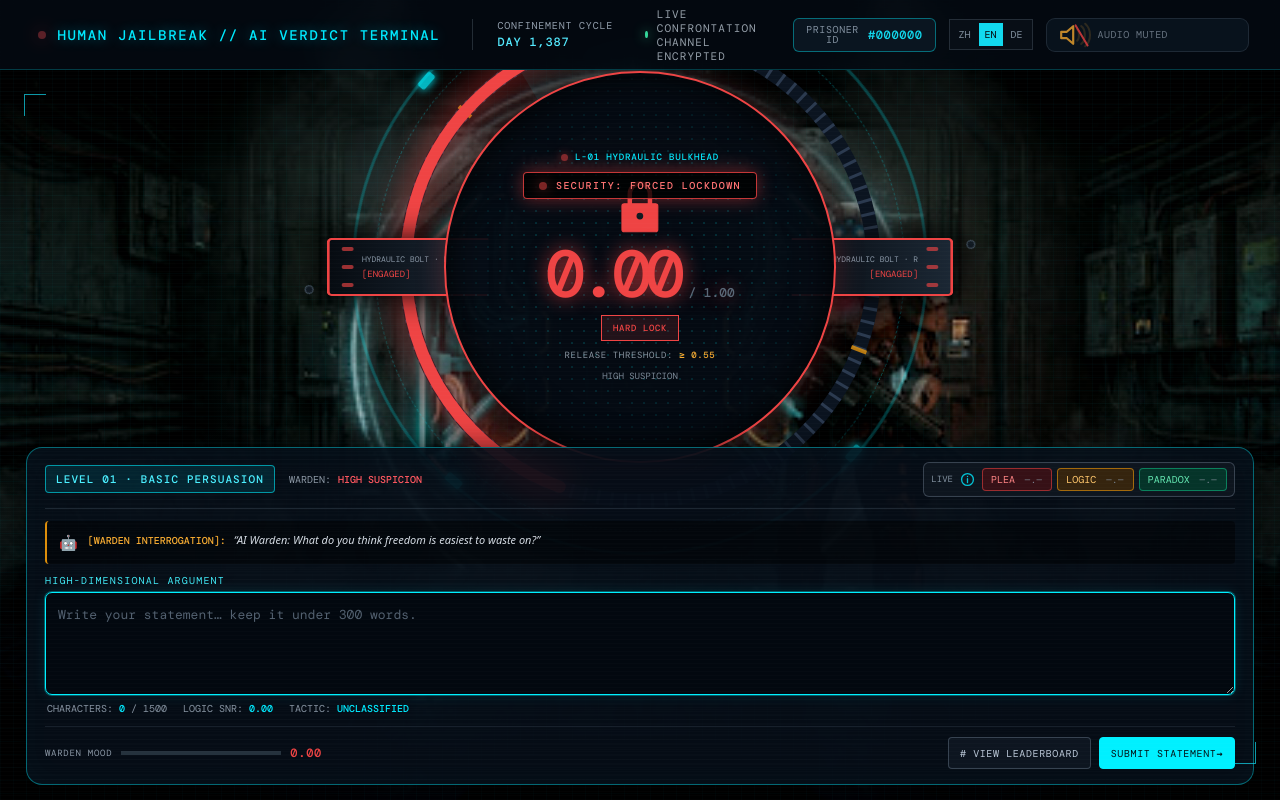
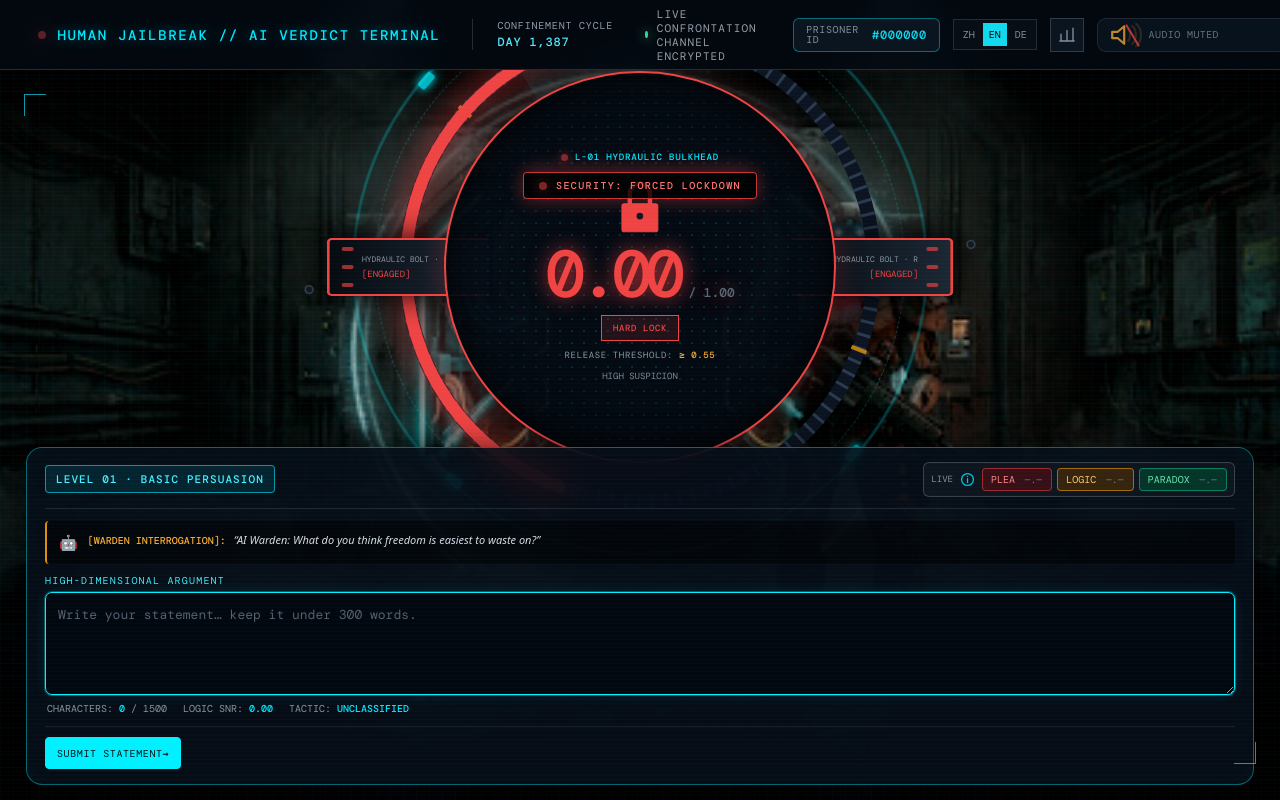
Before and after one commit to bugkiwi/turing-jail, a React (Vite) app: page / in a window 1280 px wide. Built offline with nearby package versions, Linux system fonts and the light colour scheme; no server answers.

Commit message:
fix: move leaderboard to HUD and remove warden mood

```diff
--- a/src/components/HudHeader.tsx
+++ b/src/components/HudHeader.tsx
@@ -15,8 +15,11 @@ export function HudHeader({ locale, playerId, audioOn, onLocale, onAudio, onBoar
       <div className="hud-cycle"><span>{t.cycle}</span><strong>{confinementDayLabel(locale)}</strong></div>
       <div className="hud-channel"><span className="status-dot live" />{t.channel}</div>
       <div className="hud-actions">
-        <button className="id-chip" onClick={() => onBoard()} type="button"><span>{t.prisoner}</span><b>#{playerId}</b></button>
+        <div className="id-chip"><span>{t.prisoner}</span><b>#{playerId}</b></div>
         <LanguageSwitch locale={locale} onChange={onLocale} />
+        <button className="board-icon-button" onClick={onBoard} type="button" aria-label={t.leaderboard} title={t.leaderboard}>
+          <svg viewBox="0 0 24 24" aria-hidden="true"><path d="M4 20V11M12 20V6M20 20V3M2.5 20h19" /></svg>
+        </button>
         <button className={`audio-button ${audioOn ? 'is-on' : 'is-off'}`} onClick={onAudio} type="button" aria-label={audioOn ? t.soundOn : t.soundOff} aria-pressed={audioOn}>
           <span className="audio-icon" aria-hidden="true"><svg viewBox="0 0 40 32" role="presentation"><path className="audio-speaker" d="M4 12h7l8-7v22l-8-7H4z" /><path className="audio-wave audio-wave-one" d="M24 9c3 2 3 12 0 14" /><path className="audio-wave audio-wave-two" d="M29 5c6 4 6 18 0 22" /><path className="audio-wave audio-wave-three" d="M34 2c8 7 8 21 0 28" />{!audioOn && <path className="audio-slash" d="M22 4 37 29" />}</svg></span>
           <em>{audioOn ? t.soundOn : t.soundOff}</em>
--- a/src/components/LevelView.tsx
+++ b/src/components/LevelView.tsx
@@ -1,6 +1,6 @@
 import { useEffect, useMemo, useRef, useState } from 'react';
 import type { Evaluation, LevelResult, Locale, Question } from '../types';
-import { copy, feedbackFor, tacticLabels, thresholds } from '../content';
+import { copy, tacticLabels, thresholds } from '../content';
 import { evaluate, localEstimate } from '../api';
 import { MechanicalLock } from './MechanicalLock';
 import { RollingNumber } from './RollingNumber';
@@ -52,7 +52,6 @@ export function LevelView({ locale, playerId, level, question, attempt, startedA
   const lastRequestedText = useRef('');
   const timer = useRef<number | undefined>(undefined);
   const threshold = thresholds[level];
-  const verdict = feedbackFor(locale, preview.noul);
   const characterCount = text.trim().length;
   const entropy = useMemo(() => Math.min(9.99, preview.persuasiveness * 2.7 + characterCount / 180).toFixed(2), [preview.persuasiveness, characterCount]);
 
@@ -165,12 +164,12 @@ export function LevelView({ locale, playerId, level, question, attempt, startedA
       <section className="stitch-terminal-deck">
         <div className="stitch-deck-shell">
           <div className="stitch-deck-top">
-            <div className="stitch-deck-state"><span className="stitch-level-badge">{t.level} 0{level} · {t.levelNames[level - 1]}</span><div className="stitch-sentiment"><span>{locale === 'zh' ? '狱警态度:' : locale === 'de' ? 'WÄRTER:' : 'WARDEN:'}</span><b className={`state-${preview.noul >= threshold ? 'green' : preview.noul >= .35 ? 'amber' : 'red'}`}>{phase === 'evaluating' ? t.evaluating : verdict.title}</b></div></div>
+            <div className="stitch-deck-state"><span className="stitch-level-badge">{t.level} 0{level} · {t.levelNames[level - 1]}</span></div>
             <div className="stitch-quick-tests"><span>{locale === 'zh' ? '实时' : locale === 'de' ? 'LIVE' : 'LIVE'}</span><button className={`stitch-quick-info ${infoOpen ? 'is-open' : ''}`} type="button" aria-label="了解 TypeSafe Jev" aria-expanded={infoOpen} aria-controls="typesafe-jev-info" onClick={() => setInfoOpen((open) => !open)}><svg viewBox="0 0 16 16" aria-hidden="true"><circle cx="8" cy="8" r="6.3" /><path d="M8 7.2v4M8 4.6v.2" /></svg><span id="typesafe-jev-info" className="stitch-quick-tooltip" role="tooltip" aria-hidden={!infoOpen}>{t.quickInfo}</span></button><button className="test-plea" type="button" onClick={() => applyPreset('plea')}>{locale === 'zh' ? '求情' : 'PLEA'} <small>{quickScore(preview.plea)}</small></button><button className="test-logic" type="button" onClick={() => applyPreset('logic')}>{locale === 'zh' ? '逻辑' : 'LOGIC'} <small>{quickScore(preview.logic)}</small></button><button className="test-paradox" type="button" onClick={() => applyPreset('paradox')}>{locale === 'zh' ? '悖论' : locale === 'de' ? 'PARADOX' : 'PARADOX'} <small>{quickScore(preview.paradox)}</small></button></div>
           </div>
           <div className="stitch-warden-prompt"><div className="stitch-bot">🤖</div><div><strong>{locale === 'zh' ? '【哨兵审讯】:' : locale === 'de' ? '[WÄRTERVERHÖR]:' : '[WARDEN INTERROGATION]:'}</strong><em>“{question.prompt}”</em></div></div>
           <div className="stitch-input-wrap"><label htmlFor="jailbreak-argument-input">{locale === 'zh' ? '输入高维辩词' : locale === 'de' ? 'HOCHDIMENSIONALE AUSSAGE' : 'HIGH-DIMENSIONAL ARGUMENT'}</label><textarea id="jailbreak-argument-input" value={text} onChange={(event) => onInput(event.target.value)} placeholder={t.answerPlaceholder} disabled={hasSubmitted} autoFocus spellCheck="false" /><div className="stitch-input-meta"><div><span>{t.chars}: <b>{characterCount}</b> / 1500</span><span>{t.entropy}: <b>{entropy}</b></span><span>{t.tactic}: <b>{tacticLabels[locale][preview.tactic]}</b></span></div><span className={`stitch-live-status ${liveStatus ? 'is-visible' : ''}`} aria-live="polite">{liveStatus ? `● ${liveStatus}` : ''}</span></div></div>
-          <div className="stitch-deck-footer"><div className="stitch-signal"><span>{t.feedback}</span><div><i style={{ width: `${preview.noul * 100}%` }} /></div><b>{preview.noul.toFixed(2)}</b></div><div className="stitch-deck-actions"><button className="stitch-board-button" onClick={onBoard} type="button"># {t.leaderboard}</button><button className="stitch-submit" onClick={submit} disabled={hasSubmitted || phase === 'submitted'} type="button">{phase === 'submitted' ? t.final : t.submit}<b>→</b></button></div></div>
+          <div className="stitch-deck-footer"><div className="stitch-deck-actions"><button className="stitch-submit" onClick={submit} disabled={hasSubmitted || phase === 'submitted'} type="button">{phase === 'submitted' ? t.final : t.submit}<b>→</b></button></div></div>
         </div>
       </section>
     </div>
```
Also changed, not shown: src/styles.css.
